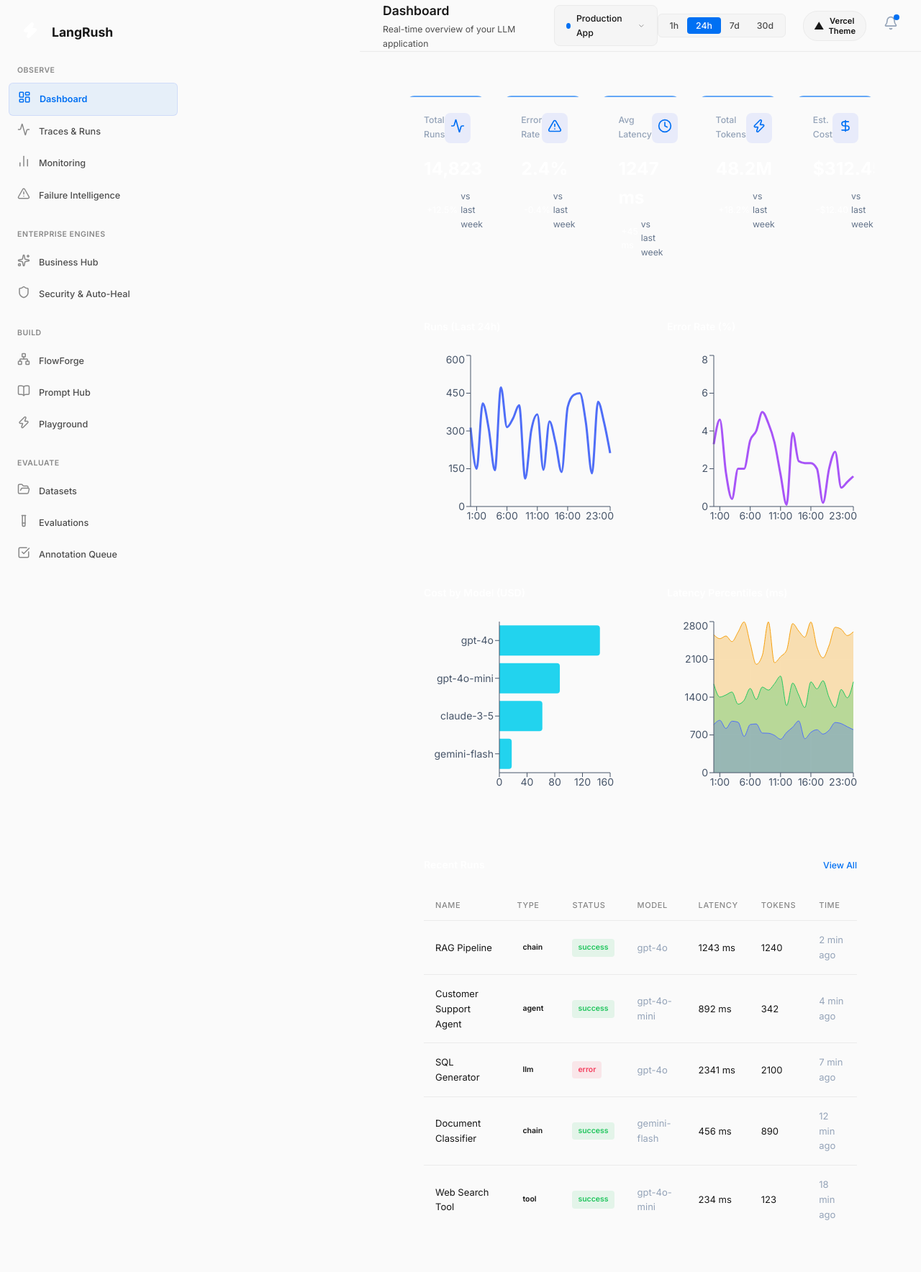
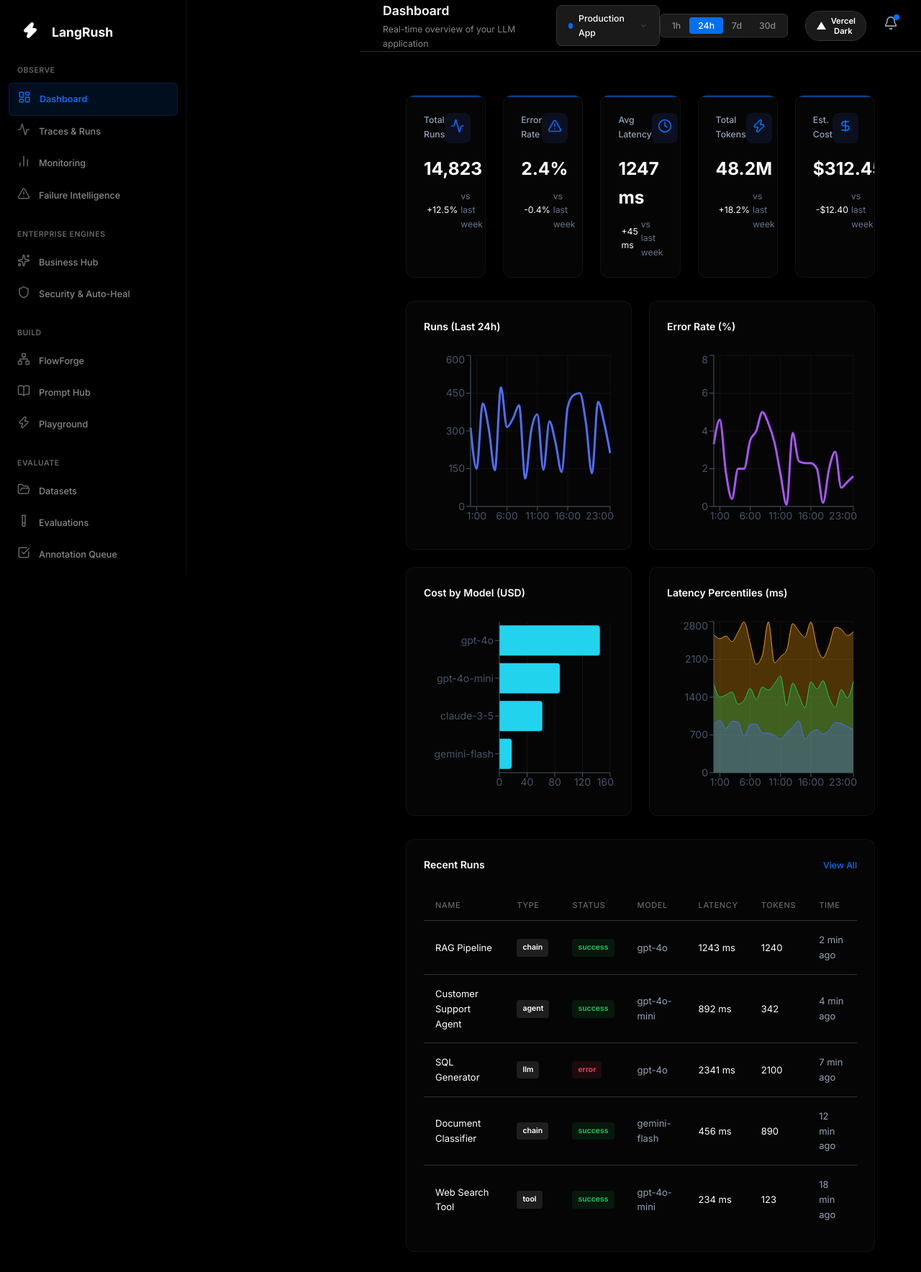
Before and after one commit to gugu-2/Lang-Rush---The-LangChain-Destroyer, a React (Vite) app in the folder frontend/: page / in a window 1280 px wide. Shown: the top 1768 px of the page at 72% size. Built offline with nearby package versions, Linux system fonts and the light colour scheme; the HTML template or start-up script is replaced by a standard one.

Commit message:
fix: FlowForge theme contrast, add Vercel Dark Theme, and enforce rounded corners for code blocks & tables

```diff
--- a/frontend/src/components/TopBar.tsx
+++ b/frontend/src/components/TopBar.tsx
@@ -10,8 +10,8 @@ const TopBar: React.FC<TopBarProps> = ({ titles }) => {
   const location = useLocation();
   const path = location.pathname;
 
-  const [theme, setTheme] = useState<'dark' | 'light' | 'arc' | 'replicate' | 'vercel'>(() => {
-    return (localStorage.getItem('langrush_theme') as any) || 'vercel';
+  const [theme, setTheme] = useState<'dark' | 'light' | 'arc' | 'replicate' | 'vercel' | 'vercel-dark'>(() => {
+    return (localStorage.getItem('langrush_theme') as any) || 'vercel-dark';
   });
 
   useEffect(() => {
@@ -25,6 +25,7 @@ const TopBar: React.FC<TopBarProps> = ({ titles }) => {
       if (prev === 'light') return 'arc';
       if (prev === 'arc') return 'replicate';
       if (prev === 'replicate') return 'vercel';
+      if (prev === 'vercel') return 'vercel-dark';
       return 'dark';
     });
   };
@@ -103,8 +104,8 @@ const TopBar: React.FC<TopBarProps> = ({ titles }) => {
             transition: 'all 0.2s'
           }}
         >
-          {theme === 'vercel' ? <span style={{ fontSize: '14px' }}>▲</span> : theme === 'replicate' ? <span style={{ fontSize: '14px' }}>🔥</span> : theme === 'arc' ? <span style={{ fontSize: '14px' }}>🎨</span> : theme === 'dark' ? <Sun size={16} color="#f59e0b" /> : <Moon size={16} color="#6366f1" />}
-          <span>{theme === 'vercel' ? 'Vercel Theme' : theme === 'replicate' ? 'Replicate Theme' : theme === 'arc' ? 'Arc Theme' : theme === 'dark' ? 'Dark Mode' : 'Light Mode'}</span>
+          {theme === 'vercel-dark' ? <span style={{ fontSize: '14px' }}>▲</span> : theme === 'vercel' ? <span style={{ fontSize: '14px' }}>▲</span> : theme === 'replicate' ? <span style={{ fontSize: '14px' }}>🔥</span> : theme === 'arc' ? <span style={{ fontSize: '14px' }}>🎨</span> : theme === 'dark' ? <Sun size={16} color="#f59e0b" /> : <Moon size={16} color="#6366f1" />}
+          <span>{theme === 'vercel-dark' ? 'Vercel Dark' : theme === 'vercel' ? 'Vercel Light' : theme === 'replicate' ? 'Replicate Theme' : theme === 'arc' ? 'Arc Theme' : theme === 'dark' ? 'Dark Mode' : 'Light Mode'}</span>
         </button>
 
         <div style={{ position: 'relative', cursor: 'pointer' }}>
--- a/frontend/src/index.css
+++ b/frontend/src/index.css
@@ -197,11 +197,70 @@
   --border-hover:   #a1a1a1;
 
   /* Radius & Shadows */
-  --radius-xl:      12px;
+  --radius-xl:      14px;
   --shadow-sm:      0 1px 2px rgba(0, 0, 0, 0.05);
   --shadow-md:      0 4px 14px rgba(0, 0, 0, 0.08);
   --shadow-lg:      0 8px 30px rgba(0, 0, 0, 0.12);
   --shadow-glow:    0 0 25px rgba(0, 112, 243, 0.2);
+}
+
+[data-theme="vercel-dark"] {
+  /* Vercel Developer Platform Dark Theme — Stark Black & Vercel Blue */
+  --bg-base:        #000000;
+  --bg-surface:     #111111;
+  --bg-card:        #111111;
+  --bg-elevated:    #1a1a1a;
+  --bg-overlay:     #1a1a1a;
+  --bg-hover:       #222222;
+
+  /* Brand — Vercel Blue & Glow */
+  --brand:          #0070f3;
+  --brand-active:   #3291ff;
+  --brand-disabled: #003775;
+  --brand-dim:      #0051b3;
+  --brand-glow:     rgba(0, 112, 243, 0.3);
+  --brand-subtle:   rgba(0, 112, 243, 0.12);
+
+  /* Text */
+  --text-primary:   #ffffff;
+  --text-secondary: #888888;
+  --text-muted:     #666666;
+  --text-disabled:  #444444;
+
+  /* Borders */
+  --border:         #333333;
+  --border-active:  #0070f3;
+  --border-hover:   #555555;
+
+  /* Radius & Shadows */
+  --radius-xl:      14px;
+  --shadow-sm:      0 1px 3px rgba(0, 0, 0, 0.8);
+  --shadow-md:      0 4px 20px rgba(0, 0, 0, 0.9);
+  --shadow-lg:      0 8px 40px rgba(0, 0, 0, 0.95);
+  --shadow-glow:    0 0 30px rgba(0, 112, 243, 0.3);
+}
+
+/* Global Rounded Corners Rules for Code Blocks & Tables */
+pre, code, textarea, .json-viewer, .code-well {
+  border-radius: var(--radius-lg, 12px) !important;
+}
+
+table, .data-table, .table-container {
+  border-radius: var(--radius-lg, 12px) !important;
+  overflow: hidden !important;
+}
+
+.data-table th:first-child {
+  border-top-left-radius: var(--radius-lg, 12px);
+}
+.data-table th:last-child {
+  border-top-right-radius: var(--radius-lg, 12px);
+}
+.data-table tbody tr:last-child td:first-child {
+  border-bottom-left-radius: var(--radius-lg, 12px);
+}
+.data-table tbody tr:last-child td:last-child {
+  border-bottom-right-radius: var(--radius-lg, 12px);
 }
 
 /* ── Reset ────────────────────────────────────────────────────── */
```
Also changed, not shown: frontend/src/pages/FlowForge.tsx (+46 -43 lines).
